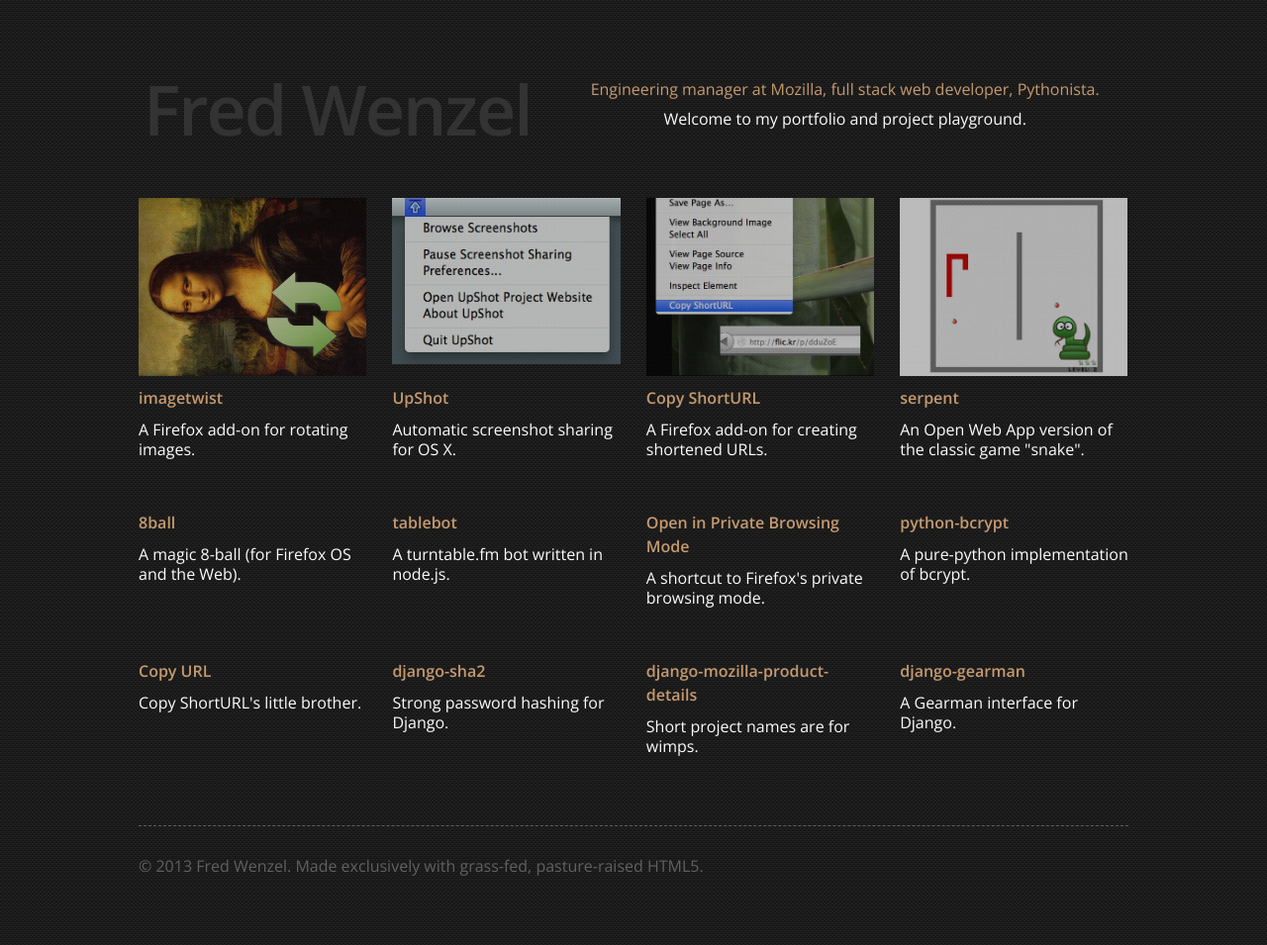
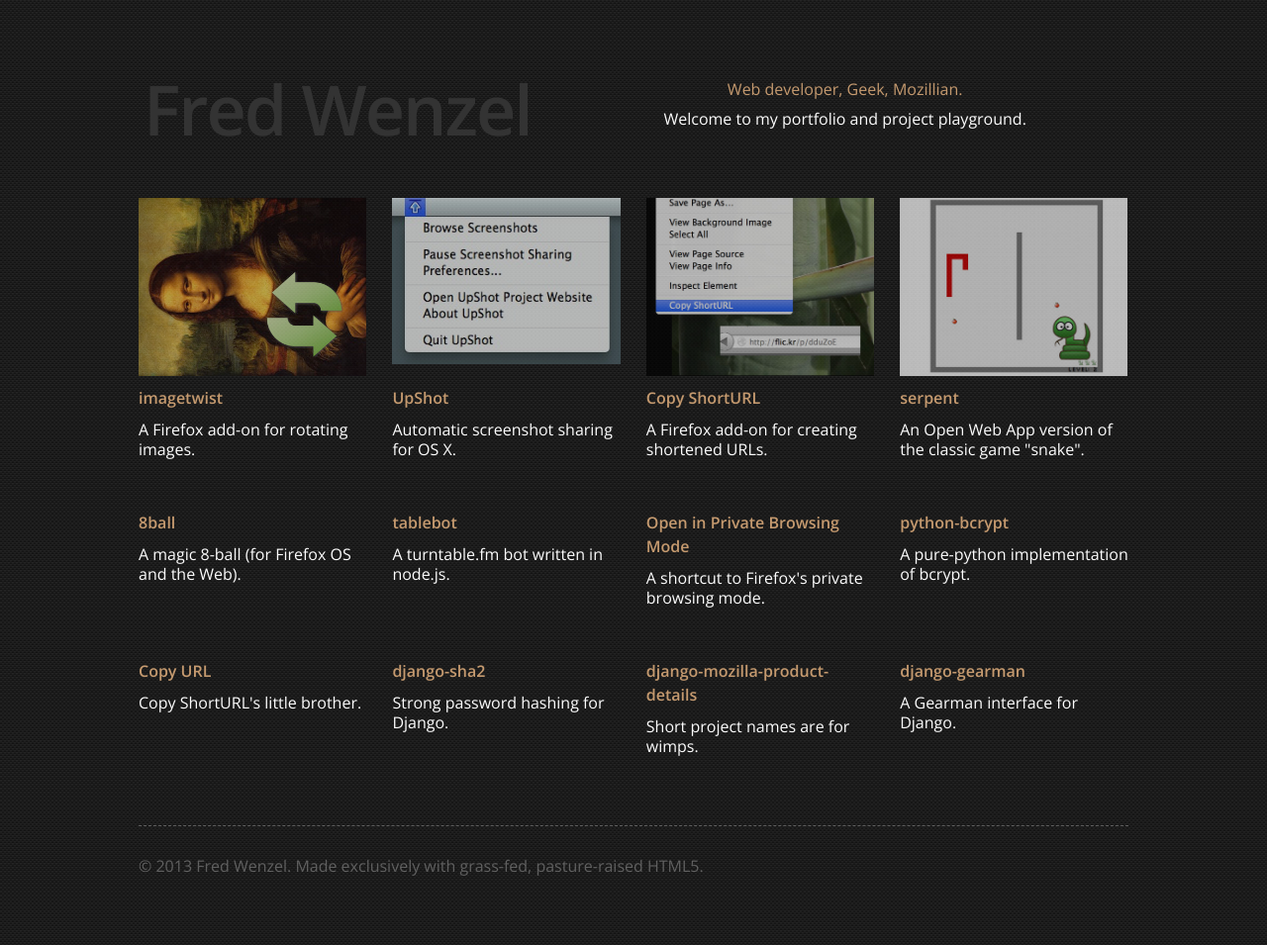
Before and after one commit to fwenzel/wenzel.io, a Jekyll site: the page built from index.html, in a window 1280 px wide. Shown: the whole page at 99% size. Built offline with Jekyll 4.4.1, drawn with Linux system fonts in a browser that asks for light colours.

Commit message:
Let's do a variant of my Quora tagline

```diff
--- a/_layouts/default.html
+++ b/_layouts/default.html
@@ -27,7 +27,7 @@
           <h1><a href="{{ site.url }}">Fred Wenzel</a></h1>
         </div>
         <div class="span7">
-          <p class="hilight">Engineering manager at Mozilla, full stack web developer, Pythonista.</p>
+          <p class="hilight">Web developer, Geek, Mozillian.</p>
           <p>Welcome to my portfolio and project playground.</p>
         </div>
       </header>
```
